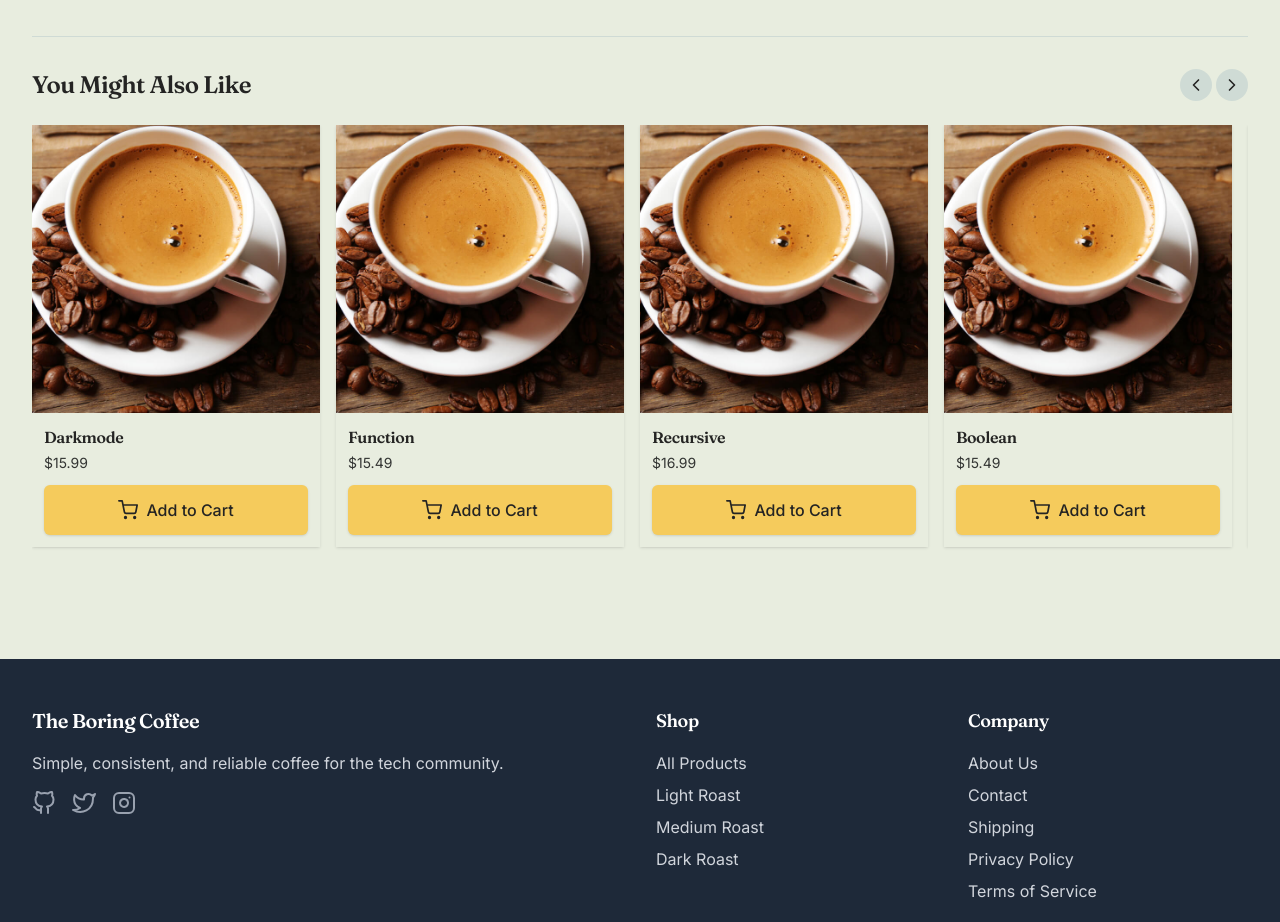
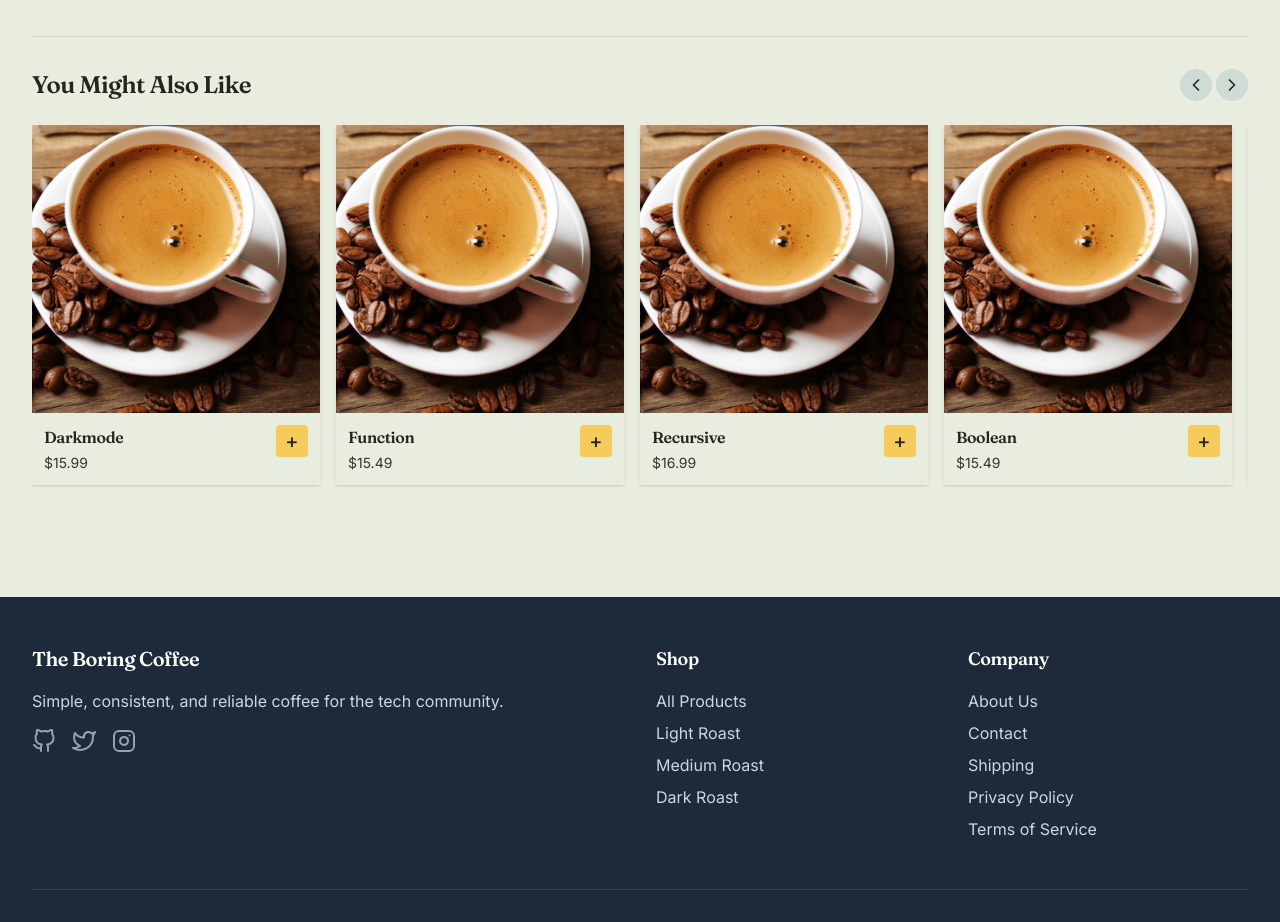
Before and after one commit to danghaonhien/the-boring-coffee, a Next.js app: page /products/1 in a window 1280 px wide. Shown: the part 6600-7522 px from the top of the page. Built offline with nearby package versions, Linux system fonts and the light colour scheme; a web font is replaced by a local one.

Commit message:
updated recmmended section

```diff
--- a/src/components/products/RecommendedProducts.tsx
+++ b/src/components/products/RecommendedProducts.tsx
@@ -6,7 +6,7 @@ import { useState, useRef } from 'react';
 import { FiChevronLeft, FiChevronRight } from 'react-icons/fi';
 import { Product } from '../../types/database.types';
 import { formatPrice } from '../../lib/utils';
-import AddToCartButton from './AddToCartButton';
+import { useCart } from '../../context/CartContext';
 
 interface RecommendedProductsProps {
   currentProductId: string;
@@ -21,6 +21,7 @@ export default function RecommendedProducts({
 }: RecommendedProductsProps) {
   const [currentSlide, setCurrentSlide] = useState(0);
   const sliderRef = useRef<HTMLDivElement>(null);
+  const { addItem } = useCart();
 
   // Filter out the current product
   const recommendedProducts = products
@@ -118,7 +119,7 @@ export default function RecommendedProducts({
               key={product.id}
               className="product-card relative flex-shrink-0 w-[200px] snap-start"
             >
-              <div className="bg-[#E8EDDF]  shadow-sm overflow-hidden h-full flex flex-col transition-transform transform hover:scale-[1.02]">
+              <div className="bg-[#E8EDDF] shadow-sm overflow-hidden h-full flex flex-col transition-opacity hover:opacity-90 relative">
                 <Link href={`/products/${product.id}`} className="block">
                   <div className="aspect-square bg-[#CFDBD5] overflow-hidden">
                     {product.image_url && (
@@ -127,26 +128,31 @@ export default function RecommendedProducts({
                         alt={product.name}
                         width={200}
                         height={200}
-                        className="w-full h-full object-center object-cover group-hover:opacity-75 transition-opacity"
+                        className="w-full h-full object-center object-cover"
                         unoptimized
                       />
                     )}
                   </div>
-
-                  <div className="p-3">
-                    <h3 className="text-md font-medium text-[#242423] truncate">
-                      {product.name}
-                    </h3>
-                    <p className="mt-1 text-sm text-[#333533]">
-                      {formatPrice(product.price)}
-                    </p>
-
-
-                  </div>
                 </Link>
 
-                <div className="p-3 pt-0 mt-auto">
-                  <AddToCartButton product={product} compact={true} />
+                <div className="p-3 flex flex-col h-full">
+                  <div className="flex justify-between items-start">
+                    <div>
+                      <h3 className="text-md font-medium text-[#242423] truncate max-w-[120px]">
+                        {product.name}
+                      </h3>
+                      <p className="mt-1 text-sm text-[#333533]">
+                        {formatPrice(product.price)}
+                      </p>
+                    </div>
+                    <button
+                      onClick={() => addItem(product, 1)}
+                      className="w-8 h-8 rounded-sm bg-[#F5CB5C] text-[#242423] flex items-center justify-center align-middle cursor-pointer hover:bg-[#F5CB5C]/90"
+                      aria-label={`Add ${product.name} to cart`}
+                    >
+                      <span className="text-xl font-medium leading-none flex items-center justify-center">+</span>
+                    </button>
+                  </div>
                 </div>
               </div>
             </div>
```
